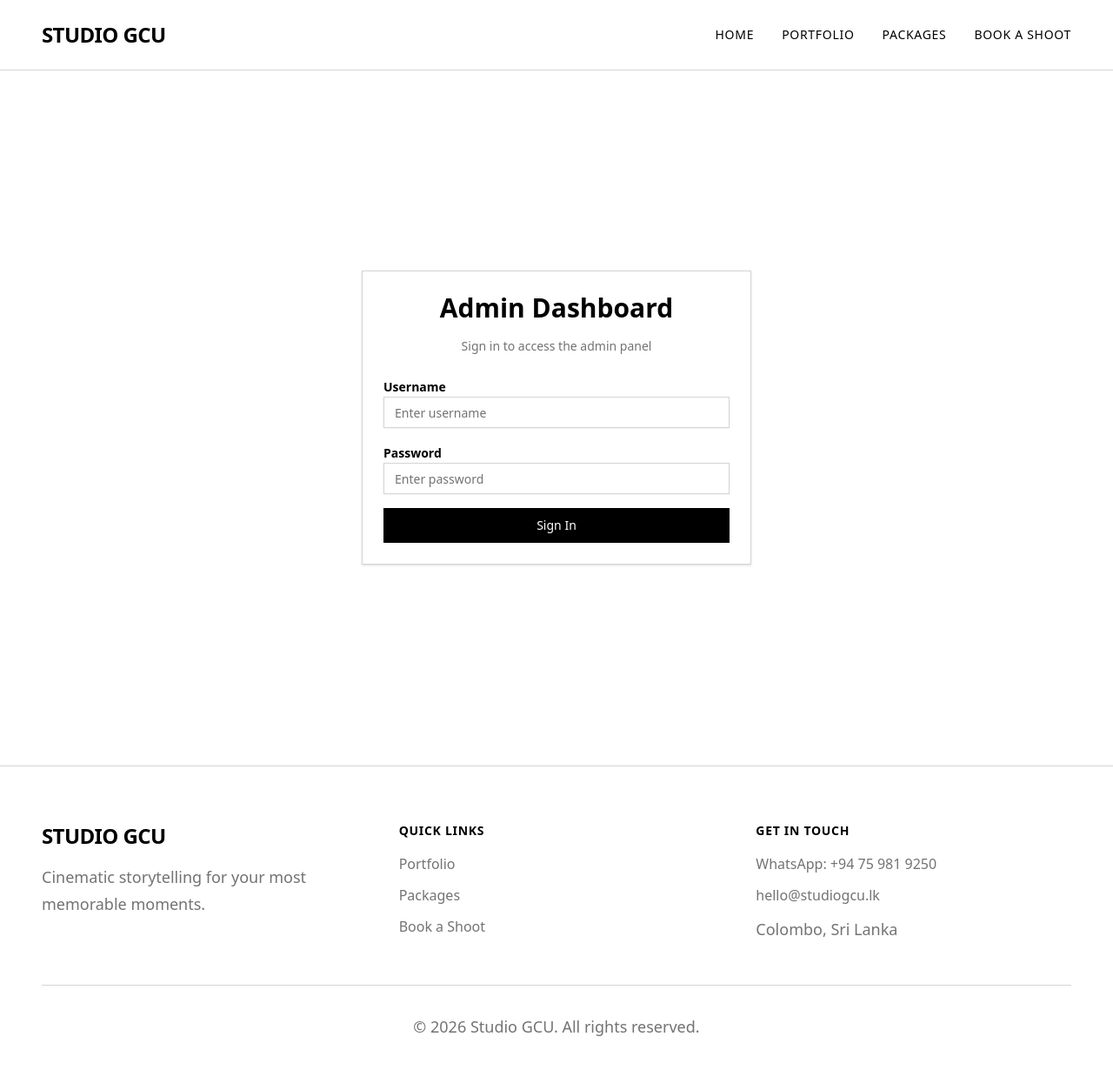
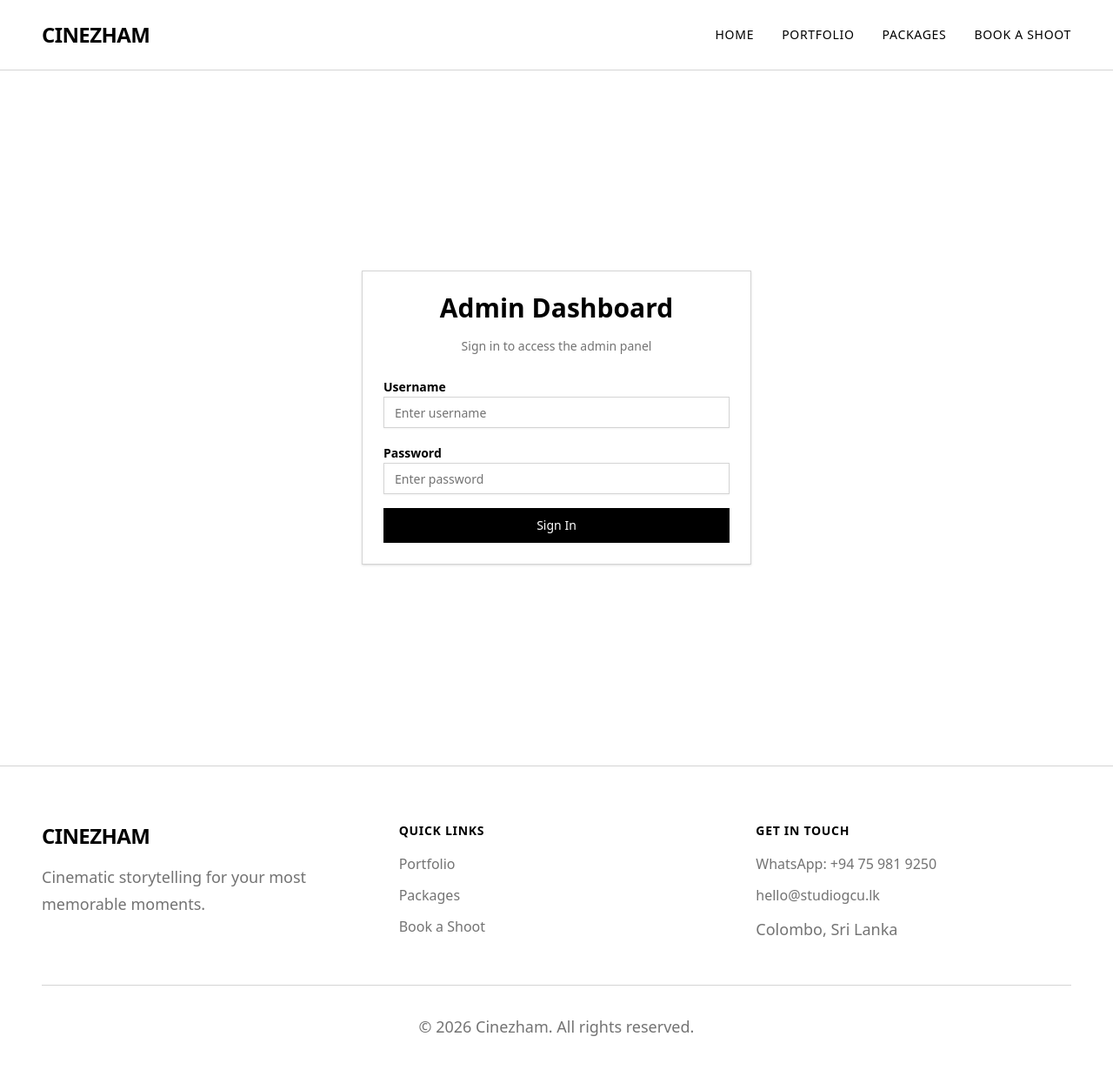
Before and after one commit to GauthamOfficial/GCU, a Next.js app: page /admin in a window 1280 px wide. Shown: the top 1230 px of the page at 87% size. Built offline with nearby package versions, Linux system fonts and the light colour scheme.

Commit message:
CINEZHAM

```diff
--- a/src/app/admin/page.tsx
+++ b/src/app/admin/page.tsx
@@ -442,7 +442,7 @@ export default function AdminPage() {
                 {/* Header */}
                 <div className="flex items-center justify-between mb-8 pb-6 border-b">
                     <div>
-                        <h1 className="text-3xl font-bold mb-2">Studio GCU Admin</h1>
+                        <h1 className="text-3xl font-bold mb-2">Cinezham Admin</h1>
                         <p className="text-muted-foreground">Manage bookings, packages, and portfolio</p>
                     </div>
                     <Button onClick={handleSignOut} variant="outline">
--- a/src/app/layout.tsx
+++ b/src/app/layout.tsx
@@ -11,12 +11,12 @@ const inter = Inter({
 });
 
 export const metadata: Metadata = {
-  title: "Studio GCU | Cinematic Reels & Short Films in Sri Lanka",
+  title: "Cinezham | Cinematic Reels & Short Films in Sri Lanka",
   description: "Premium cinematic storytelling for birthdays, pre-shoots, traditional shoots, and personal events in Sri Lanka. Book your shoot today.",
-  keywords: ["cinematic reels", "short films", "birthday videos", "pre-wedding shoots", "Sri Lanka videography", "Studio GCU"],
-  authors: [{ name: "Studio GCU" }],
+  keywords: ["cinematic reels", "short films", "birthday videos", "pre-wedding shoots", "Sri Lanka videography", "Cinezham"],
+  authors: [{ name: "Cinezham" }],
   openGraph: {
-    title: "Studio GCU | Cinematic Reels & Short Films",
+    title: "Cinezham | Cinematic Reels & Short Films",
     description: "Premium cinematic storytelling for your most memorable moments in Sri Lanka.",
     type: "website",
   },
--- a/src/components/Footer.tsx
+++ b/src/components/Footer.tsx
@@ -7,7 +7,7 @@ export default function Footer() {
                 <div className="grid grid-cols-1 md:grid-cols-3 gap-12">
                     {/* Brand */}
                     <div>
-                        <h3 className="text-2xl font-bold mb-4">STUDIO GCU</h3>
+                        <h3 className="text-2xl font-bold mb-4">CINEZHAM</h3>
                         <p className="text-muted-foreground">
                             Cinematic storytelling for your most memorable moments.
                         </p>
@@ -54,7 +54,7 @@ export default function Footer() {
 
                 {/* Copyright */}
                 <div className="mt-12 pt-8 border-t border-border text-center text-sm text-muted-foreground">
-                    <p>&copy; {new Date().getFullYear()} Studio GCU. All rights reserved.</p>
+                    <p>&copy; {new Date().getFullYear()} Cinezham. All rights reserved.</p>
                 </div>
             </div>
         </footer>
--- a/src/components/Navigation.tsx
+++ b/src/components/Navigation.tsx
@@ -29,7 +29,7 @@ export default function Navigation() {
                 <div className="flex items-center justify-between h-20">
                     {/* Logo */}
                     <Link href="/" className="text-2xl font-bold tracking-tight hover:opacity-70">
-                        STUDIO GCU
+                        CINEZHAM
                     </Link>
 
                     {/* Desktop Navigation */}
--- a/src/lib/types.ts
+++ b/src/lib/types.ts
@@ -1,4 +1,4 @@
-// Database Types for Studio GCU
+// Database Types for Cinezham
 
 export interface Package {
     id: string
```
